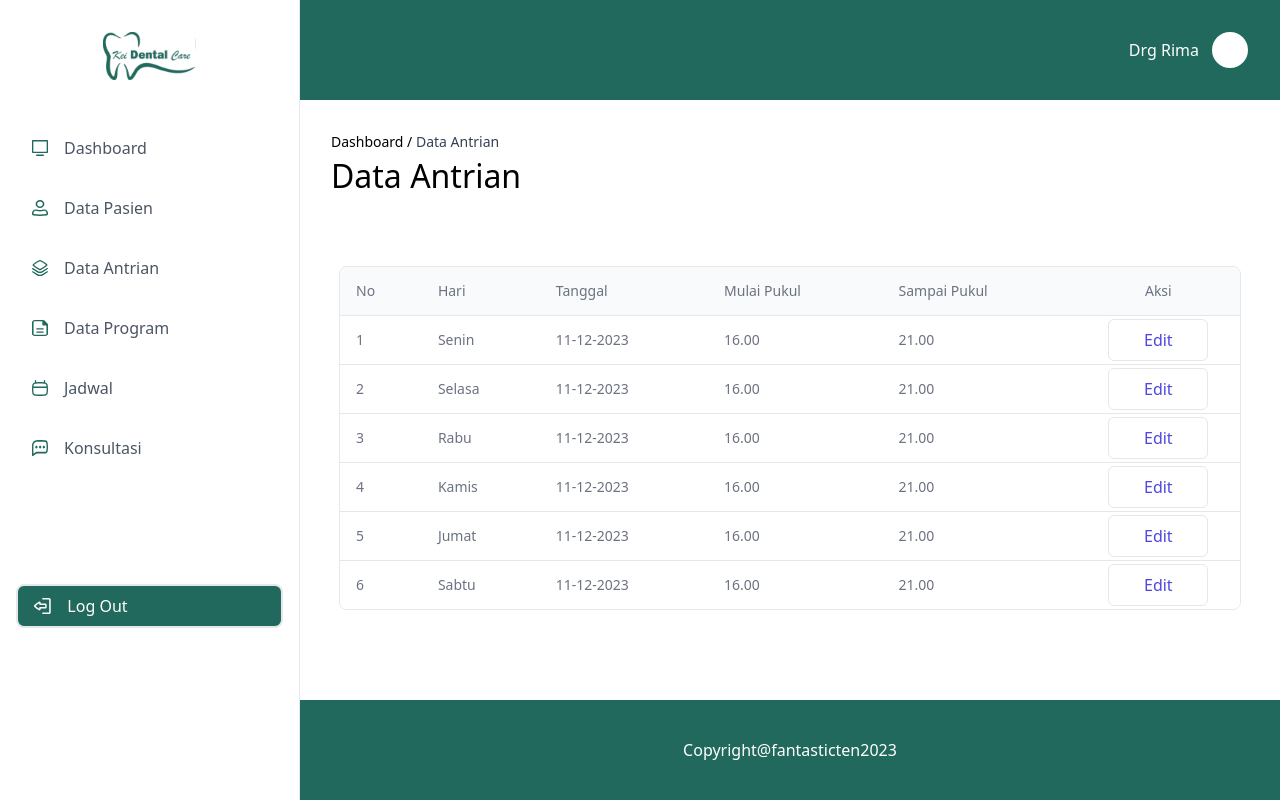
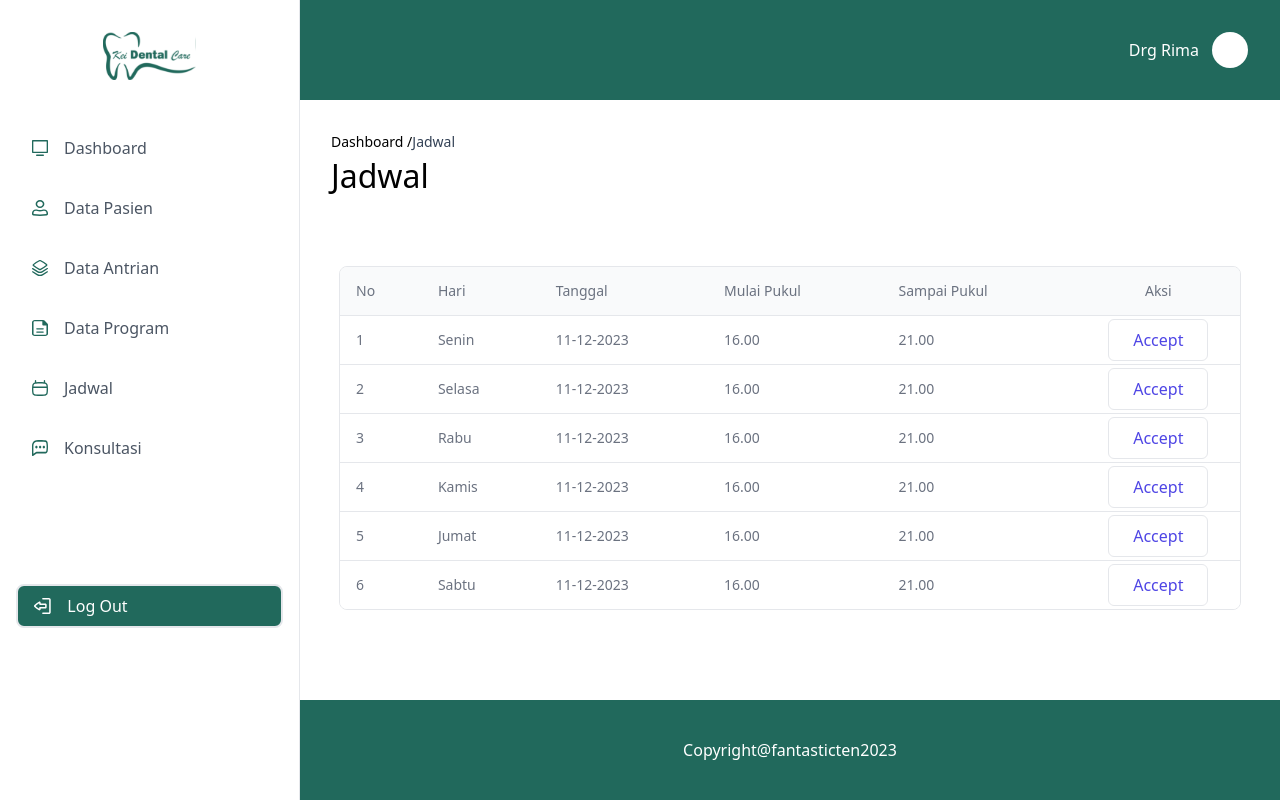
Before and after one commit to Vyannnnnn/key-dental-care-FE, a React (Vite) app: page /admin/jadwal in a window 1280 px wide. Built offline with nearby package versions, Linux system fonts and the light colour scheme; data requests are answered from the project's data file.

Commit message:
Pesan commit Anda

```diff
--- a/db.json
+++ b/db.json
@@ -27,7 +27,7 @@
     ],
     "patients": [
         {
-            "id": 3,
+            "id": 1,
             "Nama": "Ella Fitriyani Rosyidah",
             "Kode_Antrian": "110123-1",
             "Pelayanan": "Tambal Gigi Dewasa",
@@ -43,7 +43,7 @@
             "Hari_Tanggal": "11-01-2023"
         },
         {
-            "id": 1,
+            "id": 3,
             "Nama": "Rosyidah",
             "Kode_Antrian": "110123-3",
             "Pelayanan": "Tambal Gigi Dewasa",
--- a/package.json
+++ b/package.json
@@ -20,6 +20,7 @@
     "react-paginate": "^8.2.0",
     "react-router-dom": "^6.18.0",
     "react-router-hash-link": "^2.4.3",
+    "react-spinners": "^0.13.8",
     "recharts": "^2.10.1"
   },
   "devDependencies": {
--- a/src/components/private/Navigation.jsx
+++ b/src/components/private/Navigation.jsx
@@ -12,7 +12,6 @@ const Navigation = () => {
           <nav className="flex flex-col">
             <div>
               <Link
-                // bg-gray-100
                 className="flex items-center px-4 py-2 text-gray-600 transition-colors duration-300 transform rounded-lg dark:text-gray-400 hover:bg-gray-100 dark:hover:bg-gray-800 dark:hover:text-gray-200 hover:text-gray-700"
                 to="/admin"
               >
--- a/src/components/private/Table.jsx
+++ b/src/components/private/Table.jsx
@@ -1,7 +1,19 @@
 import React from "react";
 
-const Table = ({ headers, data, onActionButtonClick, actionButtonLabel }) => {
+const Table = ({
+  headers,
+  data,
+  isLoading,
+  onActionButtonClick,
+  actionButtonLabel,
+}) => {
   return (
+    <div className="overflow-hidden border border-gray-200 dark:border-gray-700 md:rounded-lg">
+      {isLoading && (
+        <div className="bg-gray-200 p-4">
+          <p className="text-center text-gray-700">Loading...</p>
+        </div>
+      )}
       <table className="min-w-full divide-y divide-gray-200 dark:divide-gray-700">
         <thead className="bg-gray-50 dark:bg-gray-800">
           <tr>
@@ -44,6 +56,7 @@ const Table = ({ headers, data, onActionButtonClick, actionButtonLabel }) => {
           ))}
         </tbody>
       </table>
+    </div>
   );
 };
 
--- a/src/pages/private/data_antrian/index.jsx
+++ b/src/pages/private/data_antrian/index.jsx
@@ -4,18 +4,28 @@ import Navbar from "../../../components/private/Navbar";
 import Footer from "../../../components/private/Footer";
 import Table from "../../../components/private/Table";
 import Pagination from "../../../components/private/Pagination";
+import { ScaleLoader } from "react-spinners";
 
 const DataAntrian = () => {
+  const [isLoading, setIsLoading] = useState(true);
   const [Queue, setQueue] = useState([]);
 
   useEffect(() => {
-    fetch("http://localhost:8000/queue")
-      .then((response) => response.json())
-      .then((data) => {
-        console.log("Patient Data:", data);
+    const fetchData = async () => {
+      try {
+        const response = await fetch("http://localhost:8000/queue");
+        const data = await response.json();
         setQueue(data);
-      })
-      .catch((error) => console.error("Error fetching data:", error));
+      } catch (error) {
+        console.error("Error fetching data:", error);
+      } finally {
+        setTimeout(() => {
+          setIsLoading(false);
+        }, 500);
+      }
+    };
+
+    fetchData();
   }, []);
 
   const headers = [
@@ -41,14 +51,24 @@ const DataAntrian = () => {
             <div className="flex flex-col">
               <div className="-mx-4 -my-2 overflow-x-auto sm:-mx-6 lg:-mx-8">
                 <div className="inline-block min-w-full py-2 align-middle md:px-6 lg:px-8">
-                  <div className="overflow-hidden border border-gray-200 dark:border-gray-700 md:rounded-lg">
+                  {isLoading ? (
+                    <div className="flex items-center justify-center h-40">
+                      <div className="flex justify-around mt-8">
+                        <ScaleLoader
+                          color="#21695c"
+                          loading={isLoading}
+                          height={30}
+                        />
+                      </div>
+                    </div>
+                  ) : (
                     <Table
                       headers={headers}
                       data={Queue}
                       onActionButtonClick={(row) => moveToPatients(row)}
                       actionButtonLabel="Accept"
                     />
-                  </div>
+                  )}
                 </div>
               </div>
             </div>
--- a/src/pages/private/data_pasien/index.jsx
+++ b/src/pages/private/data_pasien/index.jsx
@@ -4,18 +4,28 @@ import Navbar from "../../../components/private/Navbar";
 import Footer from "../../../components/private/Footer";
 import Table from "../../../components/private/Table";
 import Pagination from "../../../components/private/Pagination";
+import { ScaleLoader } from "react-spinners";
 
 const DataPasien = () => {
-  const [Queue, setQueue] = useState([]);
+  const [isLoading, setIsLoading] = useState(true);
+  const [Patients, setPatients] = useState([]);
 
   useEffect(() => {
-    fetch("http://localhost:8000/patients")
-      .then((response) => response.json())
-      .then((data) => {
-        console.log("Patient Data:", data);
-        setQueue(data);
-      })
-      .catch((error) => console.error("Error fetching data:", error));
+    const fetchData = async () => {
+      try {
+        const response = await fetch("http://localhost:8000/patients");
+        const data = await response.json();
+        setPatients(data);
+      } catch (error) {
+        console.error("Error fetching data:", error);
+      } finally {
+        setTimeout(() => {
+          setIsLoading(false);
+        }, 500);
+      }
+    };
+
+    fetchData();
   }, []);
 
   const headers = [
@@ -32,8 +42,8 @@ const DataPasien = () => {
       <Navigation />
       <main className="flex flex-col grow">
         <Navbar
-          page="Data Antrian"
-          breadcrumb=" Data Antrian"
+          page="Data Pasien"
+          breadcrumb=" Data Pasien"
           showCreateButton={false}
         />
         <div className="content grow object-contain">
@@ -41,14 +51,24 @@ const DataPasien = () => {
             <div className="flex flex-col">
               <div className="-mx-4 -my-2 overflow-x-auto sm:-mx-6 lg:-mx-8">
                 <div className="inline-block min-w-full py-2 align-middle md:px-6 lg:px-8">
-                  <div className="overflow-hidden border border-gray-200 dark:border-gray-700 md:rounded-lg">
+                  {isLoading ? (
+                    <div className="flex items-center justify-center h-40">
+                      <div className="flex justify-around mt-8">
+                        <ScaleLoader
+                          color="#21695c"
+                          loading={isLoading}
+                          height={30}
+                        />
+                      </div>
+                    </div>
+                  ) : (
                     <Table
                       headers={headers}
-                      data={Queue}
+                      data={Patients}
                       onActionButtonClick={(row) => moveToPatients(row)}
-                      actionButtonLabel="Detail"
+                      actionButtonLabel="Accept"
                     />
-                  </div>
+                  )}
                 </div>
               </div>
             </div>
--- a/src/pages/private/data_program/index.jsx
+++ b/src/pages/private/data_program/index.jsx
@@ -4,18 +4,28 @@ import Navbar from "../../../components/private/Navbar";
 import Footer from "../../../components/private/Footer";
 import Table from "../../../components/private/Table";
 import Pagination from "../../../components/private/Pagination";
+import { ScaleLoader } from "react-spinners";
 
 const DataProgram = () => {
-  const [Queue, setQueue] = useState([]);
+  const [isLoading, setIsLoading] = useState(true);
+  const [Programs, setPrograms] = useState([]);
 
   useEffect(() => {
-    fetch("http://localhost:8000/programs")
-      .then((response) => response.json())
-      .then((data) => {
-        console.log("Patient Data:", data);
-        setQueue(data);
-      })
-      .catch((error) => console.error("Error fetching data:", error));
+    const fetchData = async () => {
+      try {
+        const response = await fetch("http://localhost:8000/programs");
+        const data = await response.json();
+        setPrograms(data);
+      } catch (error) {
+        console.error("Error fetching data:", error);
+      } finally {
+        setTimeout(() => {
+          setIsLoading(false);
+        }, 500);
+      }
+    };
+
+    fetchData();
   }, []);
 
   const headers = [
@@ -31,8 +41,8 @@ const DataProgram = () => {
       <Navigation />
       <main className="flex flex-col grow">
         <Navbar
-          page="Data Antrian"
-          breadcrumb=" Data Antrian"
+          page="Data Program"
+          breadcrumb=" Data Program"
           showCreateButton={true}
         />
         <div className="content grow object-contain">
@@ -40,14 +50,24 @@ const DataProgram = () => {
             <div className="flex flex-col">
               <div className="-mx-4 -my-2 overflow-x-auto sm:-mx-6 lg:-mx-8">
                 <div className="inline-block min-w-full py-2 align-middle md:px-6 lg:px-8">
-                  <div className="overflow-hidden border border-gray-200 dark:border-gray-700 md:rounded-lg">
+                  {isLoading ? (
+                    <div className="flex items-center justify-center h-40">
+                      <div className="flex justify-around mt-8">
+                        <ScaleLoader
+                          color="#21695c"
+                          loading={isLoading}
+                          height={30}
+                        />
+                      </div>
+                    </div>
+                  ) : (
                     <Table
                       headers={headers}
-                      data={Queue}
+                      data={Programs}
                       onActionButtonClick={(row) => moveToPatients(row)}
-                      actionButtonLabel="Edit"
+                      actionButtonLabel="Accept"
                     />
-                  </div>
+                  )}
                 </div>
               </div>
             </div>
--- a/src/pages/private/jadwal/index.jsx
+++ b/src/pages/private/jadwal/index.jsx
@@ -4,18 +4,28 @@ import Navbar from "../../../components/private/Navbar";
 import Footer from "../../../components/private/Footer";
 import Table from "../../../components/private/Table";
 import Pagination from "../../../components/private/Pagination";
+import { ScaleLoader } from "react-spinners";
 
 const DataProgram = () => {
-  const [Queue, setQueue] = useState([]);
+  const [isLoading, setIsLoading] = useState(true);
+  const [Timetable, setTimetable] = useState([]);
 
   useEffect(() => {
-    fetch("http://localhost:8000/timetable")
-      .then((response) => response.json())
-      .then((data) => {
-        console.log("Patient Data:", data);
-        setQueue(data);
-      })
-      .catch((error) => console.error("Error fetching data:", error));
+    const fetchData = async () => {
+      try {
+        const response = await fetch("http://localhost:8000/timetable");
+        const data = await response.json();
+        setTimetable(data);
+      } catch (error) {
+        console.error("Error fetching data:", error);
+      } finally {
+        setTimeout(() => {
+          setIsLoading(false);
+        }, 500);
+      }
+    };
+
+    fetchData();
   }, []);
 
   const headers = [
@@ -30,24 +40,30 @@ const DataProgram = () => {
     <div className="layout flex">
       <Navigation />
       <main className="flex flex-col grow">
-        <Navbar
-          page="Data Antrian"
-          breadcrumb=" Data Antrian"
-          showCreateButton={false}
-        />
+        <Navbar page="Jadwal" breadcrumb="Jadwal" showCreateButton={false} />
         <div className="content grow object-contain">
           <section className="container px-[39px] py-[39px] mx-auto">
             <div className="flex flex-col">
               <div className="-mx-4 -my-2 overflow-x-auto sm:-mx-6 lg:-mx-8">
                 <div className="inline-block min-w-full py-2 align-middle md:px-6 lg:px-8">
-                  <div className="overflow-hidden border border-gray-200 dark:border-gray-700 md:rounded-lg">
+                  {isLoading ? (
+                    <div className="flex items-center justify-center h-40">
+                      <div className="flex justify-around mt-8">
+                        <ScaleLoader
+                          color="#21695c"
+                          loading={isLoading}
+                          height={30}
+                        />
+                      </div>
+                    </div>
+                  ) : (
                     <Table
                       headers={headers}
-                      data={Queue}
+                      data={Timetable}
                       onActionButtonClick={(row) => moveToPatients(row)}
-                      actionButtonLabel="Edit"
+                      actionButtonLabel="Accept"
                     />
-                  </div>
+                  )}
                 </div>
               </div>
             </div>
```
Also changed, not shown: 2 other files (tests, documents, lock files or other folders). Lines whose indentation alone changed are shown as unchanged.
